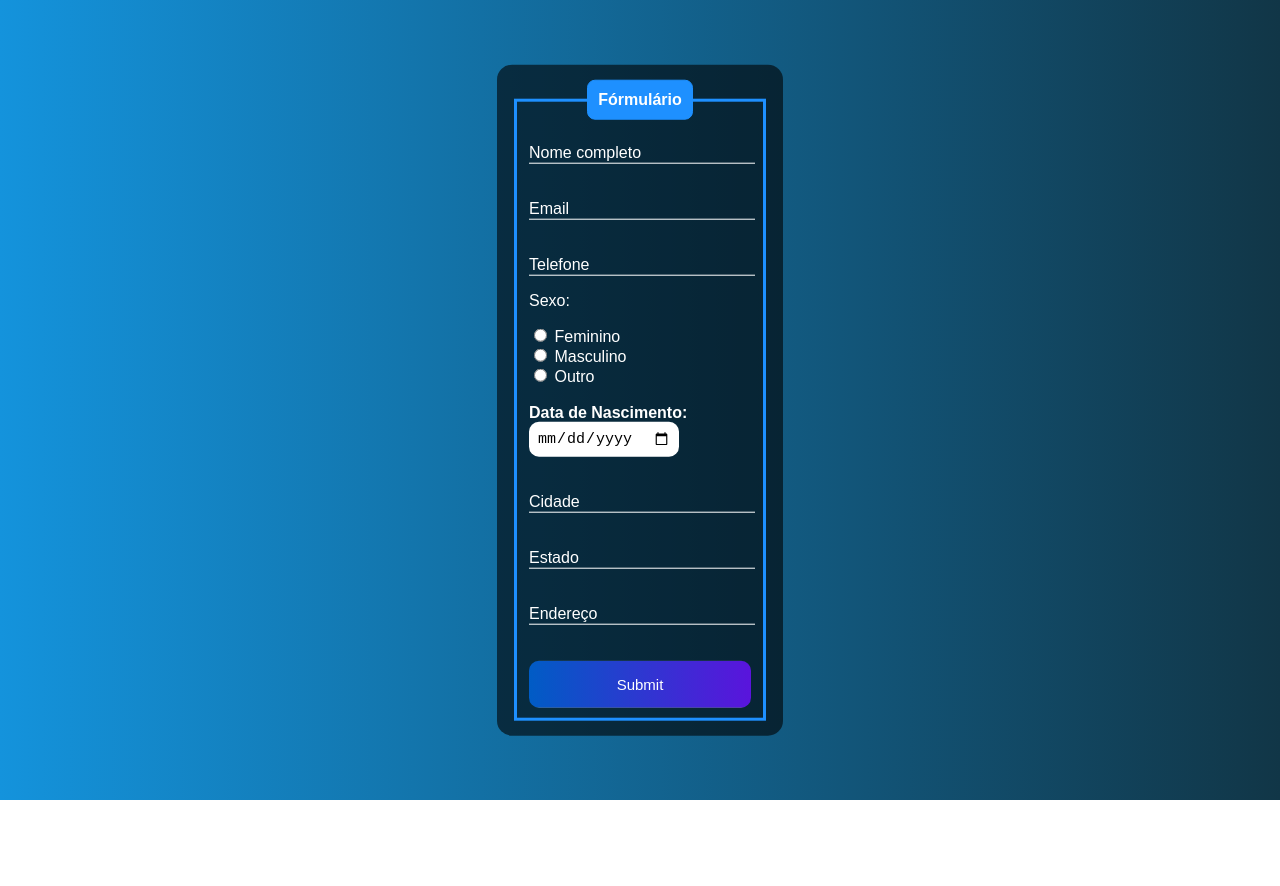
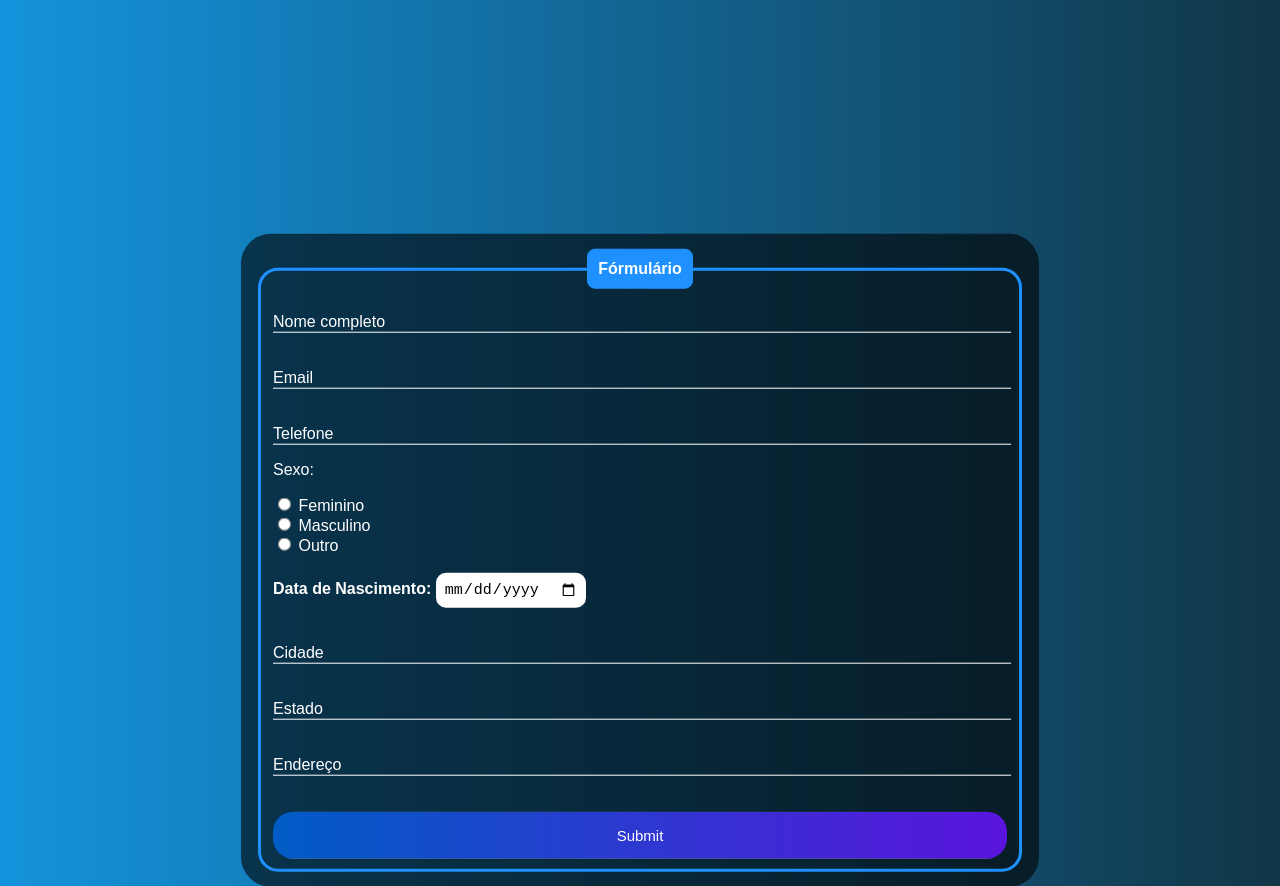
Before and after one commit to Feeron21/tentativas, a plain HTML site: page formulario.html in a window 1280 px wide. Before the commit the page ends 800 px from the top, so only its background shows below. Drawn offline with Linux system fonts and the light colour scheme.

Commit message:
formulario.html

```diff
--- a/formulario.html
+++ b/formulario.html
@@ -1,6 +1,7 @@
 <!DOCTYPE html>
 <html lang="en">
 <!-- Isso aqui define que estamos usando HTML5 e que o conteúdo do site está em inglês. Se fosse para português, seria "pt-br". -->
+
 <head>
     <meta charset="UTF-8">
     <!-- O charset UTF-8 garante que o site exiba corretamente qualquer caractere especial, como letras com acento ou símbolos. Muito útil para garantir que tudo apareça direitinho. -->
@@ -12,109 +13,122 @@
     <!-- Esse título é o que aparece na aba do navegador quando a página é aberta. No caso, vai aparecer "Formulário FAESA". -->
 
     <style>
-        body{
+        body {
             font-family: Arial, Helvetica, sans-serif;
             background-image: linear-gradient(to right, rgb(20, 147, 220), rgb(17, 54, 71));
         }
+
         /* Aqui estamos aplicando estilo ao corpo da página. A fonte vai ser Arial (ou Helvetica se Arial não estiver disponível).
            O fundo vai ter um gradiente de azul claro para um azul mais escuro. Visualmente fica bem suave e agradável. */
 
-        .box{
+        .box {
             color: white;
             position: absolute;
-            top: 50%;
+            top: 70%;
             left: 50%;
-            transform: translate(-50%,-50%);
+            transform: translate(-50%, -50%);
             background-color: rgba(0, 0, 0, 0.6);
             padding: 15px;
-            border-radius: 15px;
-            width: 20%;
+            border-radius: 30px;
+            width: 60%;
         }
+
         /* Esse estilo define a "caixa" do formulário. Ela vai ficar centralizada tanto vertical quanto horizontalmente graças à
            combinação do position absolute com transform. O fundo é semi-transparente (rgba) para dar aquele efeito de destaque
            no formulário. E as bordas arredondadas dão um visual mais moderno. */
 
-        fieldset{
+        fieldset {
             border: 3px solid dodgerblue;
+			border-radius: 20px;
         }
+
         /* O fieldset é aquele contorno ao redor do formulário. Aqui estamos dizendo que ele terá uma borda azul ("dodgerblue") e
            com uma espessura de 3 pixels, dando destaque. */
 
-        legend{
+        legend {
             border: 1px solid dodgerblue;
             padding: 10px;
             text-align: center;
             background-color: dodgerblue;
             border-radius: 8px;
         }
+
         /* O legend é o título que aparece dentro do fieldset. Aqui ele recebe uma borda e fundo azul, com texto centralizado
            e bordas levemente arredondadas. Basicamente, ele é o cabeçalho que apresenta o formulário. */
 
-        .inputBox{
+        .inputBox {
             position: relative;
         }
+
         /* Essa classe é usada para agrupar os campos de input e seus respectivos rótulos. A posição relativa ajuda no posicionamento dos elementos internos. */
 
-        .inputUser{
+        .inputUser {
             background: none;
             border: none;
             border-bottom: 1px solid white;
-            outline: none;
+            outline: outline;
             color: white;
             font-size: 15px;
             width: 100%;
-            letter-spacing: 2px;
+            letter-spacing: 1px;
         }
+
         /* Aqui estamos estilizando os campos de texto (input) do formulário. Eles não têm uma borda visível, exceto a linha inferior
            que é branca, e ao ser clicado, a cor do texto é branca. O espaçamento entre as letras também é ajustado (letter-spacing). */
 
-        .labelInput{
+        .labelInput {
             position: absolute;
             top: 0px;
             left: 0px;
             pointer-events: none;
             transition: .5s;
         }
+
         /* Esse é o estilo dos rótulos (labels) dos inputs. Eles são posicionados acima dos campos de input, mas flutuam
            para cima quando o usuário clica no campo. A transição suave (0.5s) faz a animação parecer fluida. */
 
-        .inputUser:focus ~ .labelInput,
-        .inputUser:valid ~ .labelInput{
+        .inputUser:focus~.labelInput,
+        .inputUser:valid~.labelInput {
             top: -20px;
             font-size: 12px;
             color: dodgerblue;
         }
+
         /* Aqui, quando o usuário clica no input ou quando o campo já está preenchido corretamente (valid),
            o label sobe e fica menor, mudando também para azul. Isso dá aquele efeito bacana de movimentação do texto. */
 
-        #data_nascimento{
+        #data_nascimento {
             border: none;
             padding: 8px;
             border-radius: 10px;
             outline: none;
             font-size: 15px;
         }
+
         /* Esse estilo é específico para o campo de data. Ele não tem bordas visíveis, mas é levemente arredondado para ter um visual moderno. */
 
-        #submit{
-            background-image: linear-gradient(to right,rgb(0, 92, 197), rgb(90, 20, 220));
+        #submit {
+            background-image: linear-gradient(to right, rgb(0, 92, 197), rgb(90, 20, 220));
             width: 100%;
             border: none;
             padding: 15px;
             color: white;
             font-size: 15px;
             cursor: pointer;
-            border-radius: 10px;
+            border-radius: 20px;
         }
+
         /* Aqui estamos estilizando o botão de enviar (submit). Ele tem um fundo em gradiente azul, sem bordas,
            com um texto branco e bordas arredondadas. O botão também é responsivo, ocupando 100% da largura. */
 
-        #submit:hover{
-            background-image: linear-gradient(to right,rgb(0, 80, 172), rgb(80, 19, 195));
+        #submit:hover {
+            background-image: linear-gradient(to right, rgb(0, 80, 172), rgb(80, 19, 195));
         }
+
         /* Quando o usuário passa o mouse sobre o botão, a cor do gradiente escurece um pouco, dando aquele efeito de destaque. */
     </style>
 </head>
+
 <body>
     <div class="box">
         <!-- Essa div é a caixa que contém o formulário e a estilizamos para ficar centralizada na tela. -->
@@ -199,4 +213,5 @@
         </form>
     </div>
 </body>
+
 </html>
```
